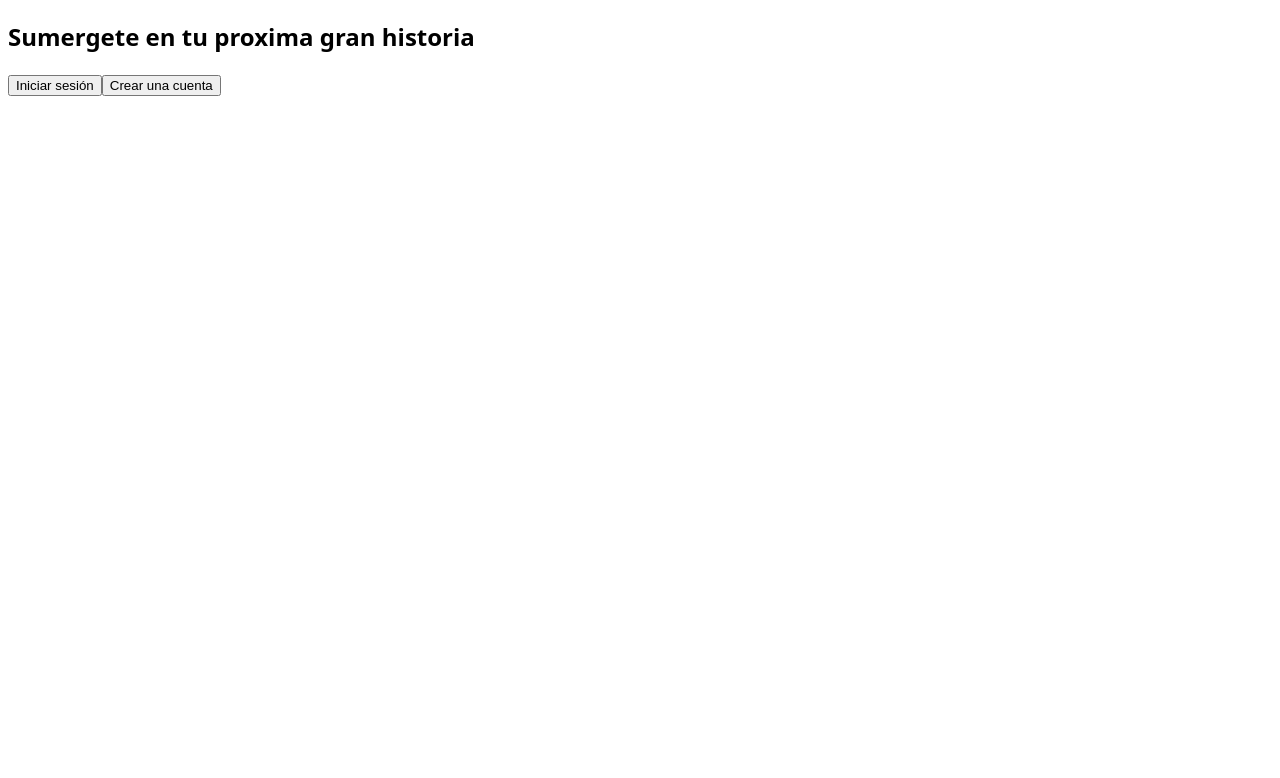
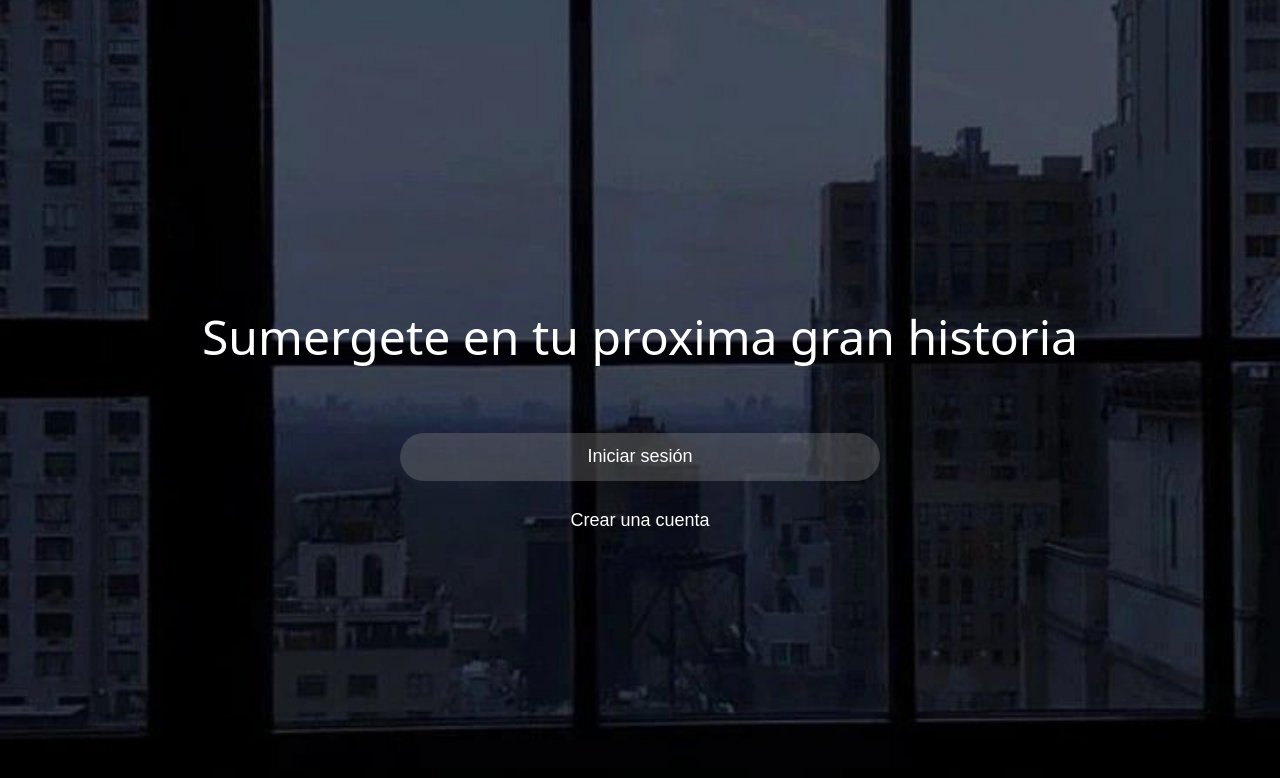
Before and after one commit to hectorProgrammer10/ReadUpWebSite, a React (Vite) app: page / in a window 1280 px wide. Shown: the top 778 px of the page. Built offline with nearby package versions, Linux system fonts and the light colour scheme.

Commit message:
vista index terminada, mucho trabajp por hoy -

```diff
--- a/src/index.css
+++ b/src/index.css
@@ -1,4 +1,7 @@
 :root {
   font-family: system-ui, Avenir, Helvetica, Arial, sans-serif;
-
 }
+body{
+  margin: 0;
+  width: 100%;
+}
--- a/src/presentation/layouts/Auth.jsx
+++ b/src/presentation/layouts/Auth.jsx
@@ -5,9 +5,9 @@ import './Auth.css'
 function Auth({children}) {
 
   return (
-    <>
+    <div className='estructure-auth'>
       <main>{children}</main>
-    </>
+    </div>
   )
 }
 
--- /dev/null
+++ b/src/presentation/pages/Index.css
@@ -0,0 +1,55 @@
+.content-index{
+  background-image: url('../../assets/images/index/fondo.jpeg');
+  background-size: cover;
+  background-position: center;
+  height: 100vh; /* o ajusta según lo necesario */
+  display: flex;
+  flex-direction: column;
+  justify-content: center;
+  align-items: center;
+
+  z-index: 1;
+}
+
+.content-index p{
+  color: white;
+  font-size: 3rem;
+}
+
+.btns-index{
+  display: flex;
+  flex-direction: column;
+}
+
+.btn-index{
+  border-radius: 3rem;
+  width: 30rem;
+  height: 3rem;
+  margin-top: 1rem;
+  border: none;
+  color: white;
+  font-size: large;
+  cursor: pointer;
+}
+
+#btn-login{
+  background-color: rgba(150, 150, 150, 0.3);
+}
+#btn-login:hover{
+  background-color: rgba(150, 150, 150, 0.6);
+}
+#btn-logup{
+  background-color: rgba(150, 150, 150, 0.0);
+}
+
+/* Responsive */
+@media (max-width: 768px) {
+  .content-index{
+    margin-top: -9rem;
+    height: 110vh;
+    padding: 3rem;
+  }
+  .btn-index{
+    width: 20rem;
+  }
+}
--- /dev/null
+++ b/src/presentation/pages/Index.jsx
@@ -0,0 +1,29 @@
+import Auth from "../layouts/Auth";
+
+import fondo from '../../assets/images/index/fondo.jpeg'
+
+import React from 'react'
+
+import './Index.css'
+
+function Index() {
+  return (
+     <>
+      <div className='content-index'>
+        <p>Sumergete en tu proxima gran historia</p>
+        <div className="btns-index">
+          <button id='btn-login' className='btn-index'>
+            Iniciar sesión
+          </button>
+          <button id='btn-logup' className='btn-index'>
+            Crear una cuenta
+          </button>
+        </div>
+
+
+      </div>
+    </>
+  )
+}
+
+export default Index
--- a/src/presentation/pages/Login.jsx
+++ b/src/presentation/pages/Login.jsx
@@ -6,15 +6,7 @@ function Login() {
   return (
     <Auth>
       <div className='content-login'>
-        <h2>Sumergete en tu proxima gran historia</h2>
-        <div>
-          <button id='btn-login' className='btn-login'>
-            Iniciar sesión
-          </button>
-          <button id='btn-logup' className='btn-login'>
-            Crear una cuenta
-          </button>
-        </div>
+        cpntenido
       </div>
     </Auth>
   )
--- a/src/presentation/routes/AppRoutes.jsx
+++ b/src/presentation/routes/AppRoutes.jsx
@@ -1,11 +1,15 @@
 import { BrowserRouter, Routes, Route } from 'react-router-dom';
+
+//--------
+import Index from '../pages/Index';
 import Login from '../pages/Login';
 import PrivacyNotice from '../components/PrivacyNotice';
+//-----------
 
 const AppRoutes = () => (
   <BrowserRouter>
     <Routes>
-      <Route path="/" element={<Login />} />
+      <Route path="/" element={<Index />} />
       <Route path="/privacidad" element={<PrivacyNotice></PrivacyNotice>}></Route>
     </Routes>
   </BrowserRouter>
```
Also changed, not shown: src/assets/images/index/fondo.jpeg (added), src/presentation/layouts/Auth.css (line endings or trailing spaces).
